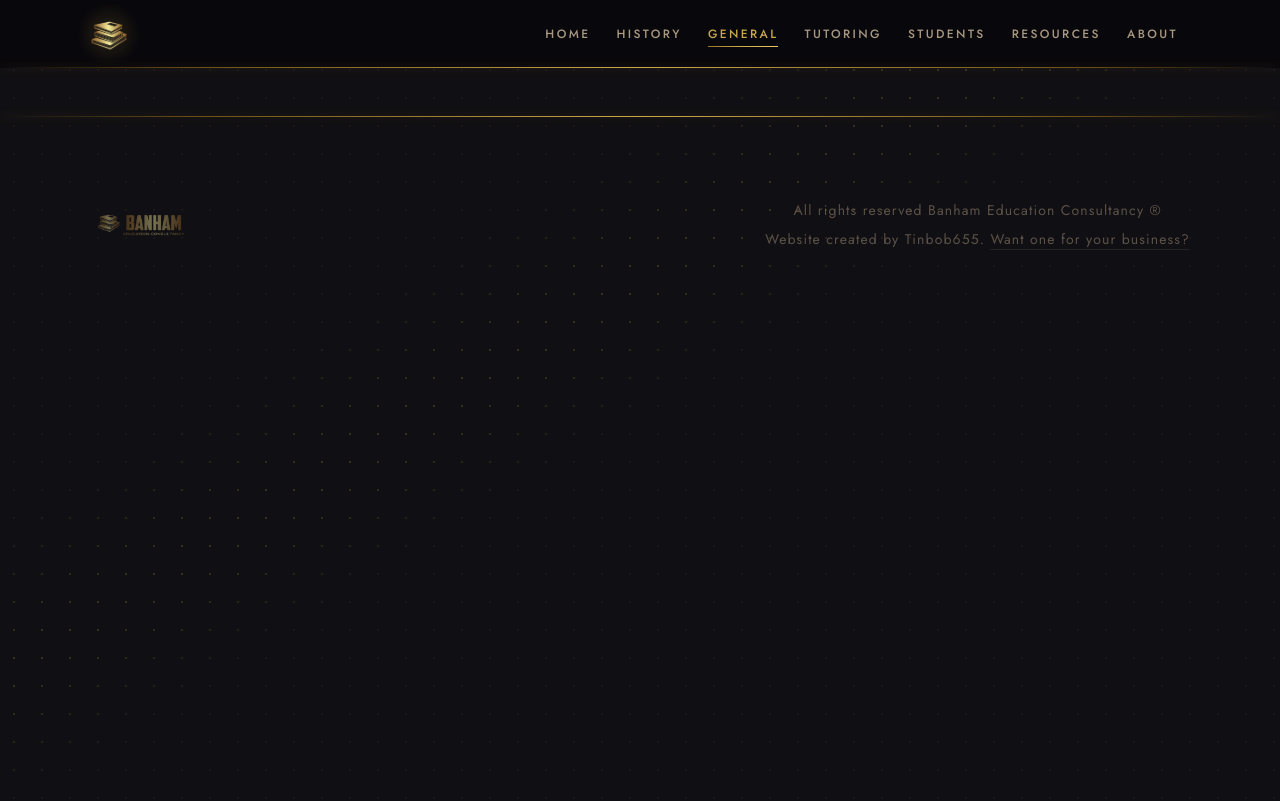
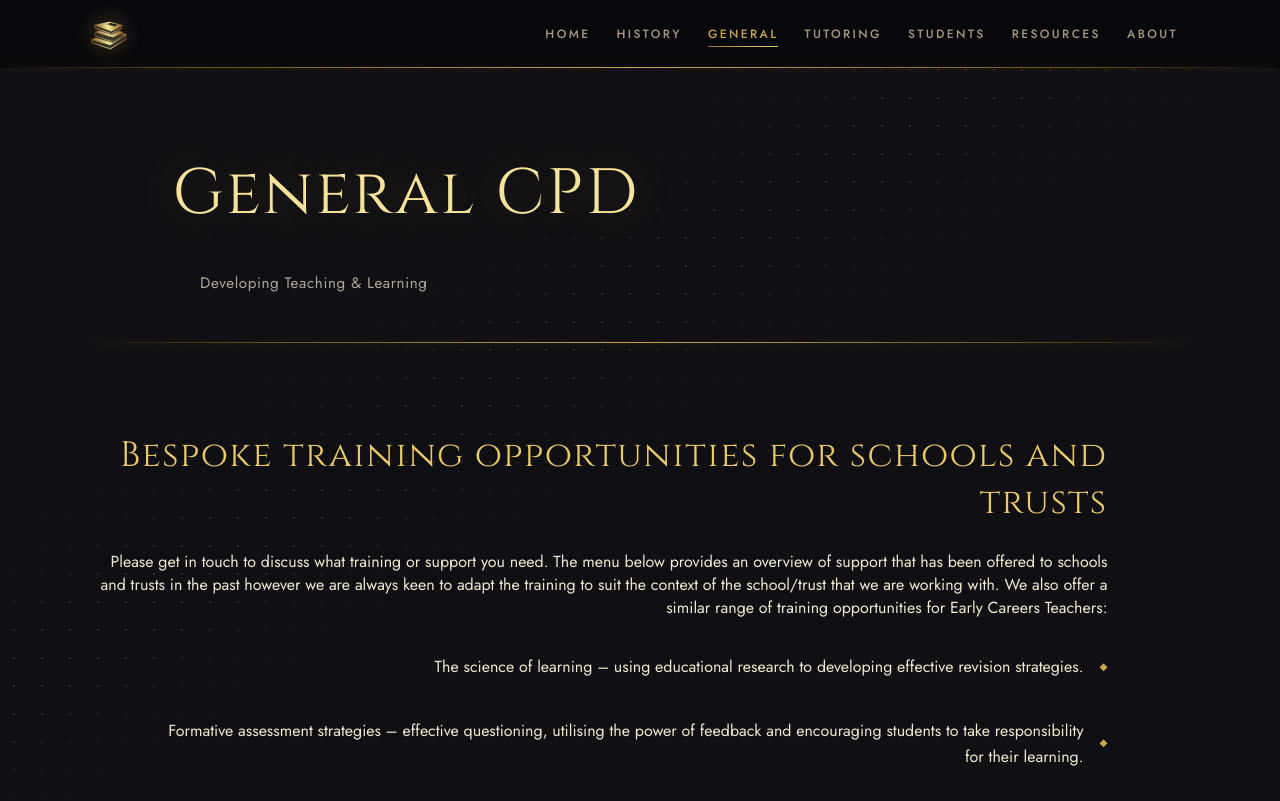
Before and after one commit to tinbob655/banham-education-consultancy, a React (Vite) app: page /general in a window 1280 px wide. Shown: the top 801 px of the page. Built offline with nearby package versions, Linux system fonts and the light colour scheme.

Commit message:
made general CPD page

```diff
--- a/src/components/pages/general/General.tsx
+++ b/src/components/pages/general/General.tsx
@@ -1,9 +1,36 @@
 import React from 'react';
+import PageHeader from "../../general/PageHeader.tsx";
+import GenericMarkupSection from "../../general/GenericMarkupSection.tsx";
+import List from "../../general/list/List.tsx";
+import InterestedButton from "../../general/InterestedButton.tsx";
 
 export default function General():React.ReactElement {
 
     return (
         <React.Fragment>
+            <PageHeader title={"General CPD"} subtitle={"Developing Teaching & Learning"}/>
+
+            <GenericMarkupSection heading={"Bespoke training opportunities for schools and trusts"}>
+                <p>
+                    Please get in touch to discuss what training or support you need. The menu below provides an
+                    overview of support that has been offered to schools and trusts in the past however we are always
+                    keen to adapt the training to suit the context of the school/trust that we are working with.
+                    We also offer a similar range of training opportunities for Early Careers Teachers:
+                </p>
+                <List items={[
+                    `The science of learning – using educational research to developing effective revision strategies.`,
+
+                    `Formative assessment strategies – effective questioning, utilising the power of feedback and
+                     encouraging students to take responsibility for their learning.`,
+
+                    `Developing Literacy across the curriculum (this includes strategies for developing whole school
+                     approaches to reading and writing.)`,
+
+                    `Developing a whole school CPD programme that incorporates action research and fosters
+                     professional curiosity.`,
+                ]}/>
+                <InterestedButton/>
+            </GenericMarkupSection>
         </React.Fragment>
     )
 }
```
